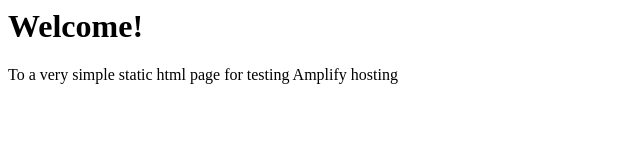
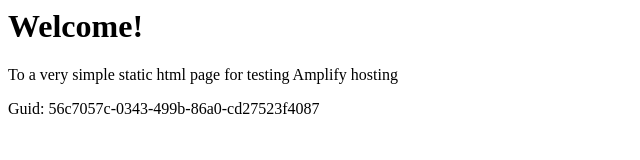
Before and after one commit to aws-aemilia-syd/Github-PR-Commit-Integration-Test-DoNotTouch-Gith-OKSLNVO2-v1-prod-ap-southeast-2, a website: page src/index.html in a window 1280 px wide. Shown: the whole page, without its empty margins (0-640 px from the left). Drawn offline with Linux system fonts and the light colour scheme.

Commit message:
commit from integ tests

```diff
--- a/src/index.html
+++ b/src/index.html
@@ -1,3 +1,5 @@
+
+
 <html lang="en">
 
 <head>
@@ -10,6 +12,6 @@
 <body>
     <h1>Welcome!</h1>
     <p>To a very simple static html page for testing Amplify hosting</p>
-</body>
+    <p>Guid: 56c7057c-0343-499b-86a0-cd27523f4087</p></body>
 
 </html>
```
